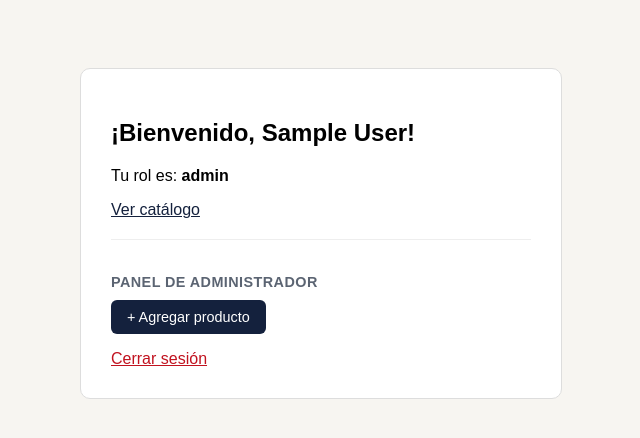
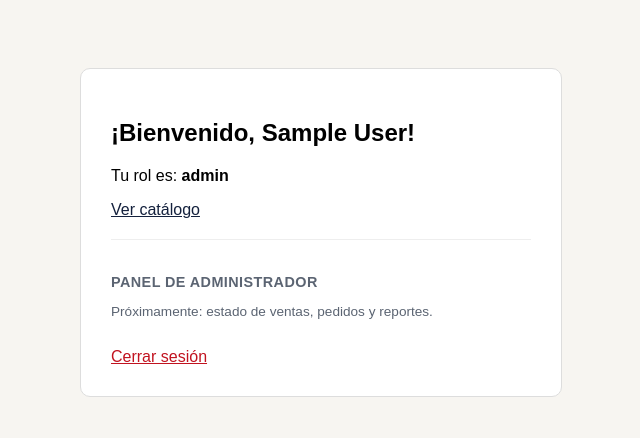
Before and after one commit to assassinlgante-web/Tienda-Online-con-Login, a PHP site: page /Tienda-Online-con-Login/perfil.php in a window 1280 px wide. Shown: the top 438 px of the page, without its empty margins (319-959 px from the left). Run offline with PHP 8.4, Linux system fonts and the light colour scheme; the visitor is signed in with stand-in values (Sample User, id 1).

Commit message:
Quitar link de agregar producto del perfil, dejar panel de admin como pendiente

```diff
--- a/perfil.php
+++ b/perfil.php
@@ -25,7 +25,7 @@ $es_admin = ($_SESSION["usuario_rol"] ?? "") === "admin";
   a.link{ color:#14213D; }
   .admin-box{ margin-top:20px; padding-top:20px; border-top:1px solid #eee; }
   .admin-box h3{ font-size:0.9rem; color:#5B6472; text-transform:uppercase; letter-spacing:0.03em; margin-bottom:10px; }
-  .admin-box a{ display:inline-block; background:#14213D; color:#fff; padding:9px 16px; border-radius:6px; text-decoration:none; font-size:0.9rem; }
+  .admin-box p{ color:#5B6472; font-size:0.85rem; }
 </style>
 </head>
 <body>
@@ -37,7 +37,7 @@ $es_admin = ($_SESSION["usuario_rol"] ?? "") === "admin";
   <?php if ($es_admin): ?>
     <div class="admin-box">
       <h3>Panel de administrador</h3>
-      <a href="agregar_producto.php">+ Agregar producto</a>
+      <p>Próximamente: estado de ventas, pedidos y reportes.</p>
     </div>
   <?php endif; ?>
 
```
